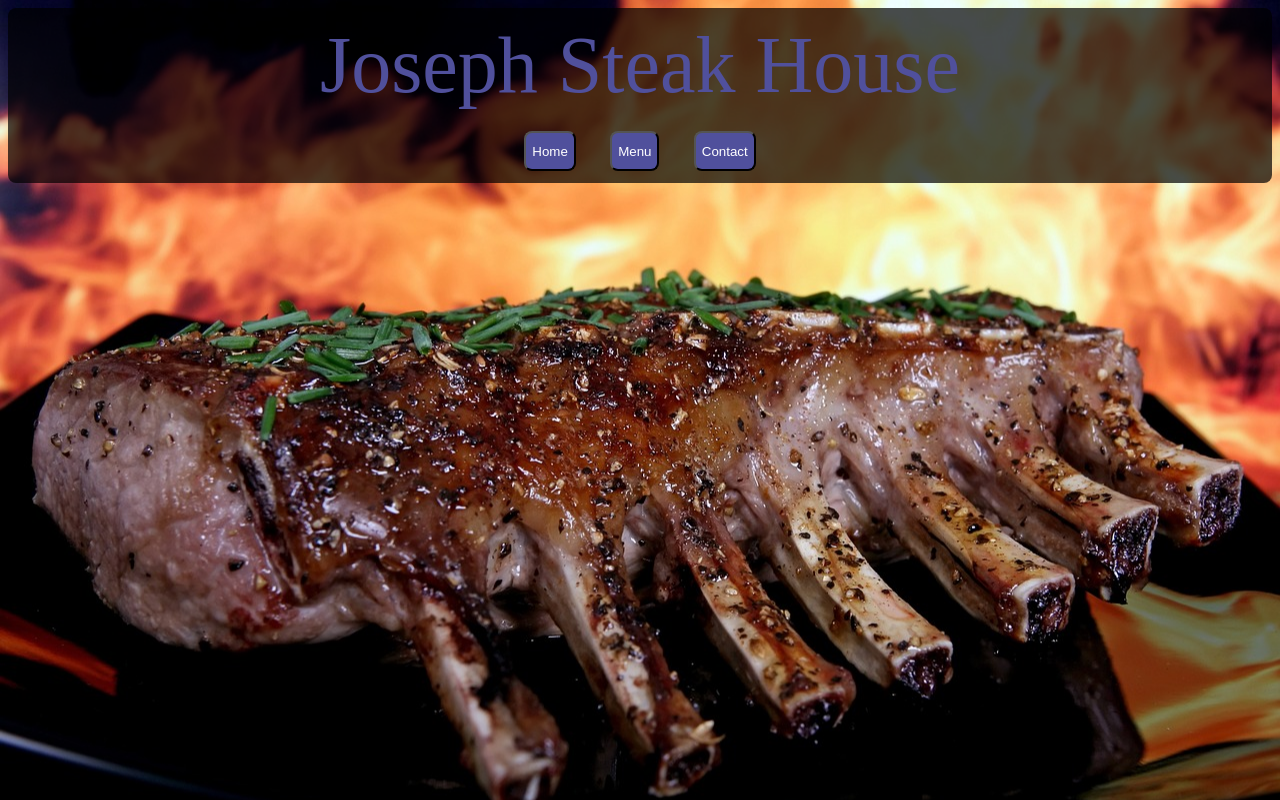
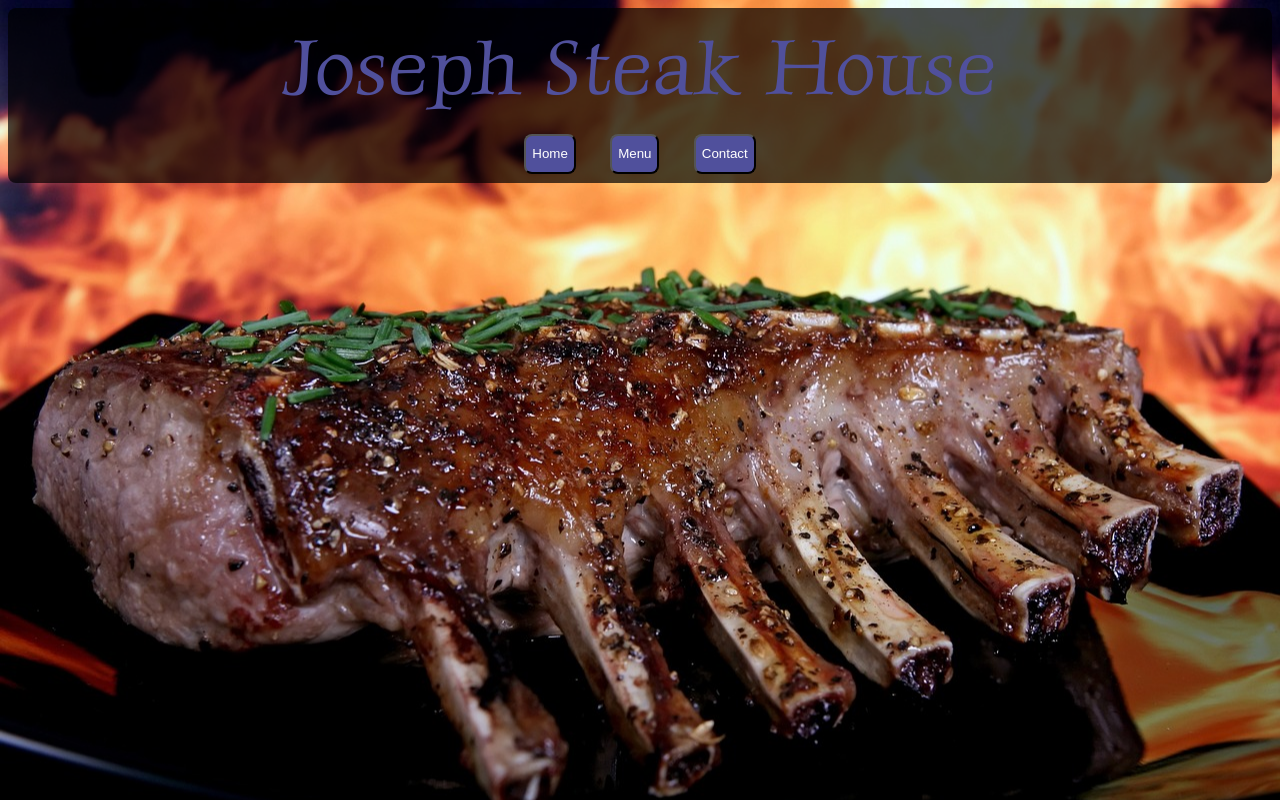
Before and after one commit to Yusef-H/restaurant-page, a website built with webpack: page dist/index.html in a window 1280 px wide. Built offline with nearby package versions, Linux system fonts and the light colour scheme.

Commit message:
Added font

```diff
--- a/src/style.css
+++ b/src/style.css
@@ -1,3 +1,10 @@
+@font-face {
+    font-family: 'MyFont';
+    src: url('./LuxuriousRoman-Regular.ttf') format('truetype');
+    font-weight: 600;
+    font-style: normal;
+  }
+
 html{
     height: 100%;
     background-image: url('./background.jpg');
@@ -11,6 +18,7 @@ body{
 
 .init-header{
     display: flex;
+    font-family: 'MyFont';
     flex-direction: column;
     align-items: center;
     justify-content: center;
```
Also changed, not shown: dist/edc8a8fd76f08d04ceae.ttf (added), dist/index.bundle.js, dist/initial.bundle.js, src/LuxuriousRoman-Regular.ttf (added), src/Shizuru-Regular.ttf (deleted).
